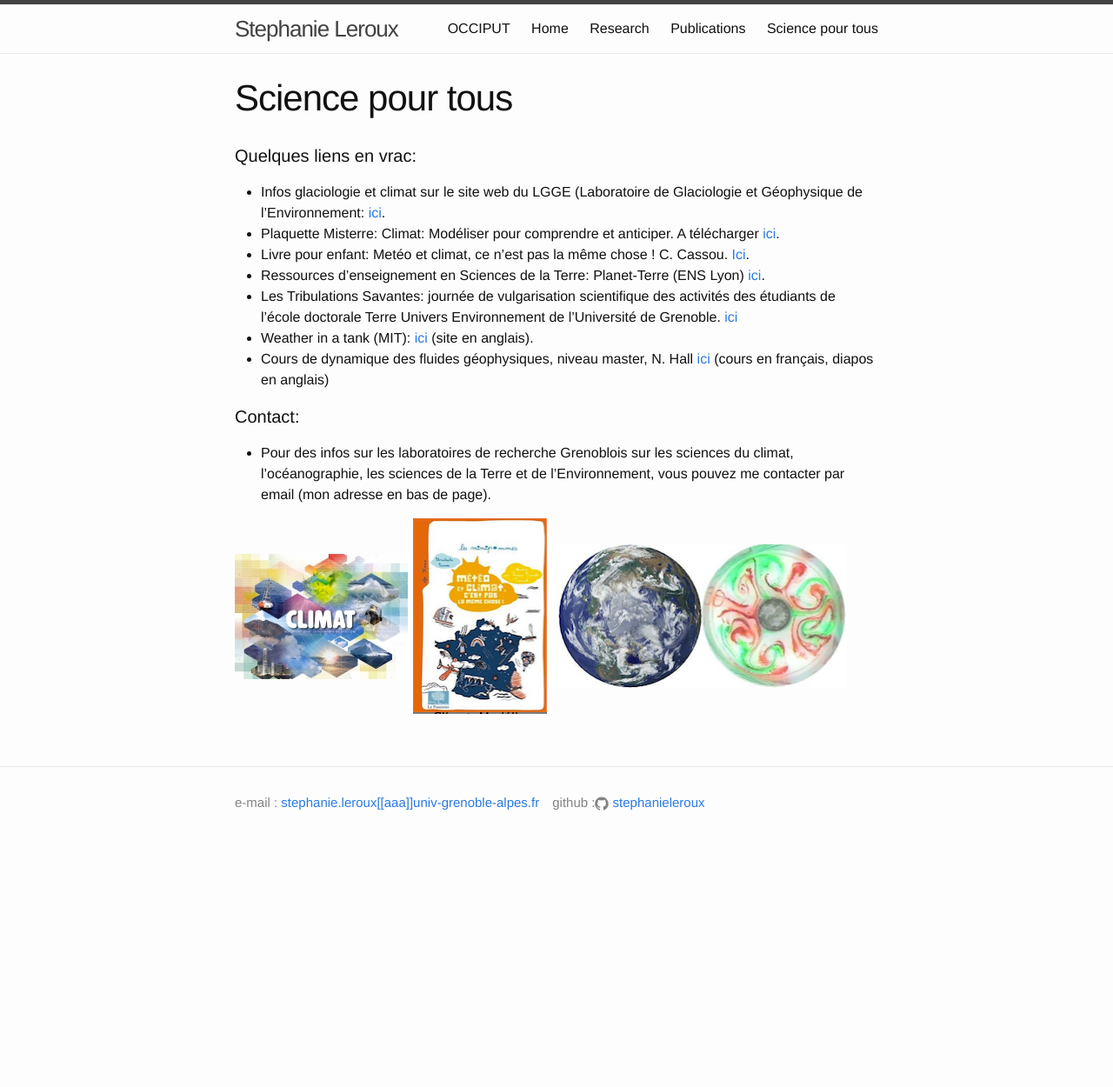
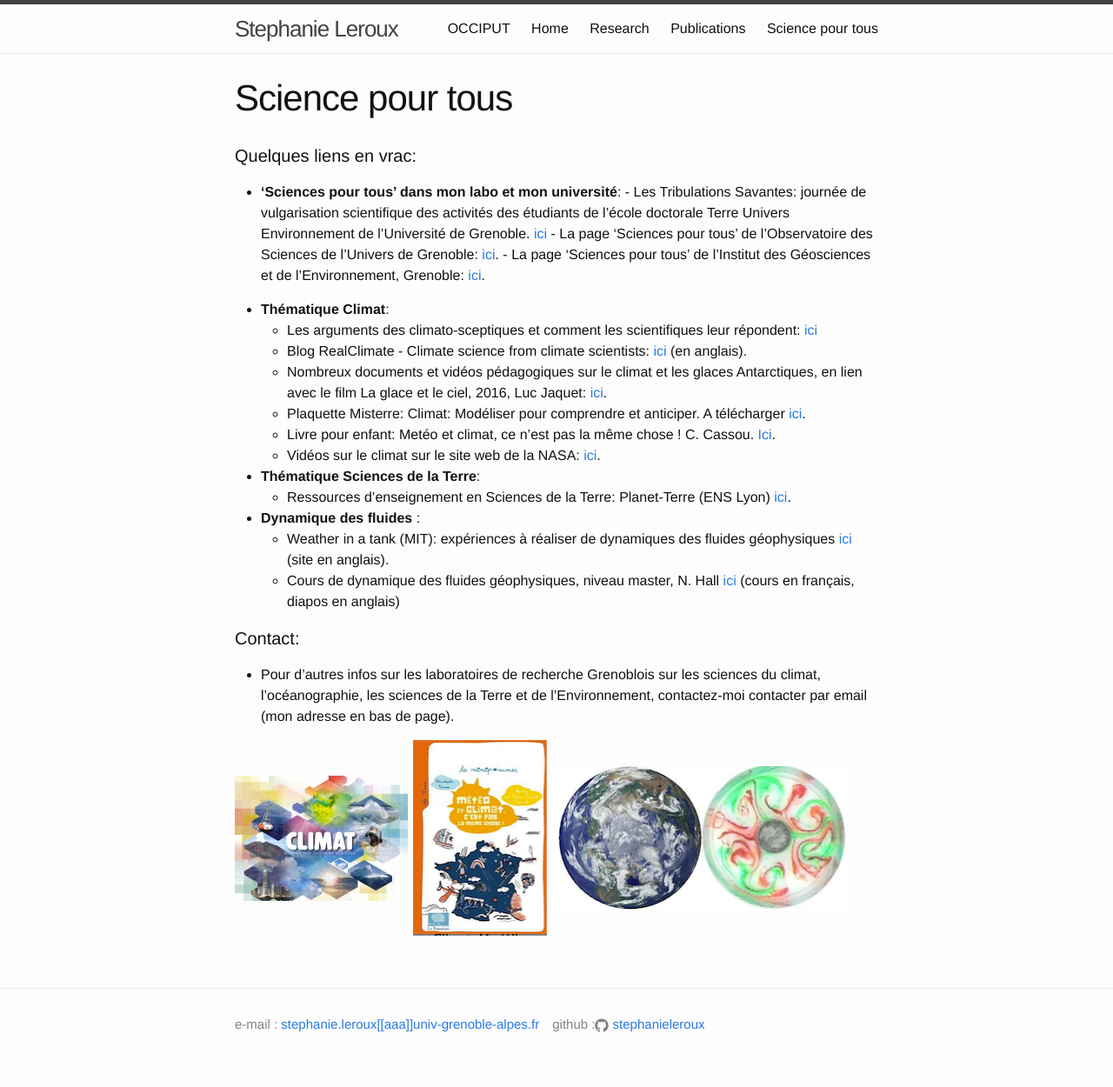
Before and after one commit to stephanieleroux/stephanieleroux.github.io, a Jekyll site: the page built from Sciences_pour_tous.md, in a window 1280 px wide. Shown: the whole page at 87% size. Built offline with Jekyll 4.4.1, drawn with Linux system fonts in a browser that asks for light colours; before the commit the page ends 995 px from its top, so only the background shows below that.

Commit message:
update sciences pour tous

```diff
--- a/Sciences_pour_tous.md
+++ b/Sciences_pour_tous.md
@@ -9,16 +9,30 @@ order: 4
 
 
 #### Quelques liens en vrac:
-  - Infos glaciologie et climat sur le site web du LGGE (Laboratoire de Glaciologie et Géophysique de l'Environnement: [ici](http://lgge.osug.fr/rubrique5.html).
+* __'Sciences pour tous' dans mon labo et mon université__:
+	  - Les Tribulations Savantes: journée de vulgarisation scientifique des activités des étudiants de l'école doctorale Terre Univers Environnement de l'Université de Grenoble. [ici](http://tribulations-savantes.osug.fr)
+	  - La page 'Sciences pour tous' de l'Observatoire des Sciences de l'Univers de Grenoble: [ici](http://www.osug.fr/sciences-pour-tous).
+	  -  La page 'Sciences pour tous' de l'Institut des Géosciences et de l'Environnement, Grenoble: [ici](http://lgge.osug.fr/rubrique5.html).
+
+* __Thématique Climat__:
+  - Les arguments des climato-sceptiques et comment les scientifiques leur répondent: [ici](https://skepticalscience.com/translation.php?lang=12)
+  - Blog RealClimate - Climate science from climate scientists: [ici](http://www.realclimate.org/) (en anglais).
+  - Nombreux documents et vidéos pédagogiques sur le climat et les glaces Antarctiques, en lien avec le film La glace et le ciel, 2016, Luc Jaquet: [ici](http://education.laglaceetleciel.com/).
   - Plaquette Misterre: Climat: Modéliser pour comprendre et anticiper. A télécharger [ici](http://www.insu.cnrs.fr/files/plaquette_missterre.pdf).
   - Livre pour enfant: Metéo et climat, ce n'est pas la même chose ! C. Cassou. [Ici](https://www.amazon.fr/Met%C3%A9o-climat-nest-m%C3%AAme-chose/dp/2746506521).
+  - Vidéos sur le climat sur le site web de la NASA: [ici](https://www.nasa.gov/feature/goddard/2017/sea-ice-extent-sinks-to-record-lows-at-both-poles).
+
+
+
+* __Thématique Sciences de la Terre__:
   - Ressources d'enseignement en Sciences de la Terre: Planet-Terre (ENS Lyon) [ici](http://planet-terre.ens-lyon.fr/).
-  - Les Tribulations Savantes: journée de vulgarisation scientifique des activités des étudiants de l'école doctorale Terre Univers Environnement de l'Université de Grenoble. [ici](http://laitue.osug.fr/tribulations_savantes/tribulations_savantes.php)
-  - Weather in a tank (MIT): [ici](http://paoc.mit.edu/labguide/apparatus.html) (site en anglais).
+
+* __Dynamique des fluides__ :
+  - Weather in a tank (MIT): expériences à réaliser de dynamiques des fluides géophysiques [ici](http://paoc.mit.edu/labguide/apparatus.html) (site en anglais).
   -  Cours de dynamique des fluides géophysiques, niveau master, N. Hall  [ici](https://www.youtube.com/channel/UCqjV8aiVVEvRdYf4DG6Br-w) (cours en français, diapos en anglais)
 
 
 #### Contact:
-  - Pour des infos sur les laboratoires de recherche Grenoblois sur les sciences du climat, l'océanographie, les sciences de la Terre et de l'Environnement, vous pouvez me contacter par email (mon adresse en bas de page).
+  - Pour d'autres infos sur les laboratoires de recherche Grenoblois sur les sciences du climat, l'océanographie, les sciences de la Terre et de l'Environnement, contactez-moi contacter par email (mon adresse en bas de page).
 
 [![image]({{site.baseurl}}/img/misterre.png)](http://www.insu.cnrs.fr/files/plaquette_missterre.pdf) [![image]({{site.baseurl}}/img/cassou.png)](https://www.amazon.fr/Met%C3%A9o-climat-nest-m%C3%AAme-chose/dp/2746506521)[![image]({{site.baseurl}}/img/circulation.png)](http://paoc.mit.edu/labguide/circ.html)
```
